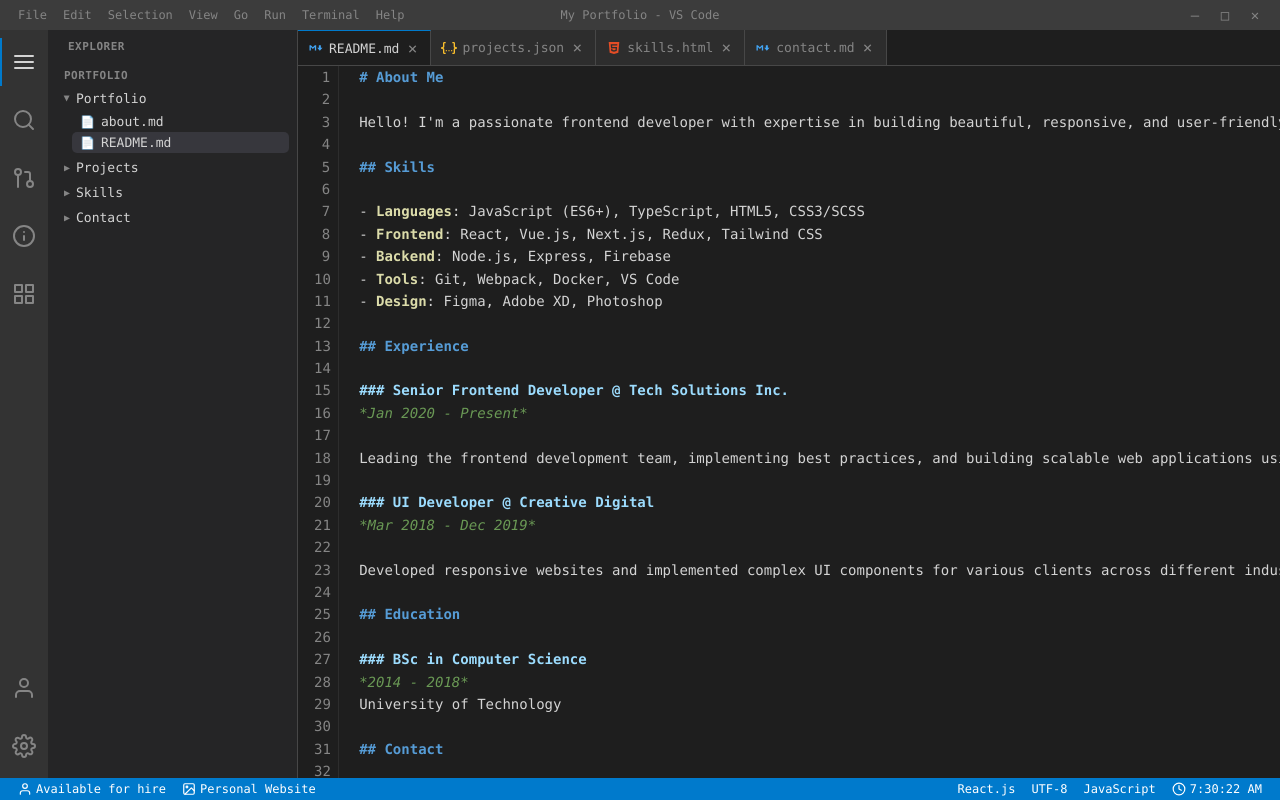
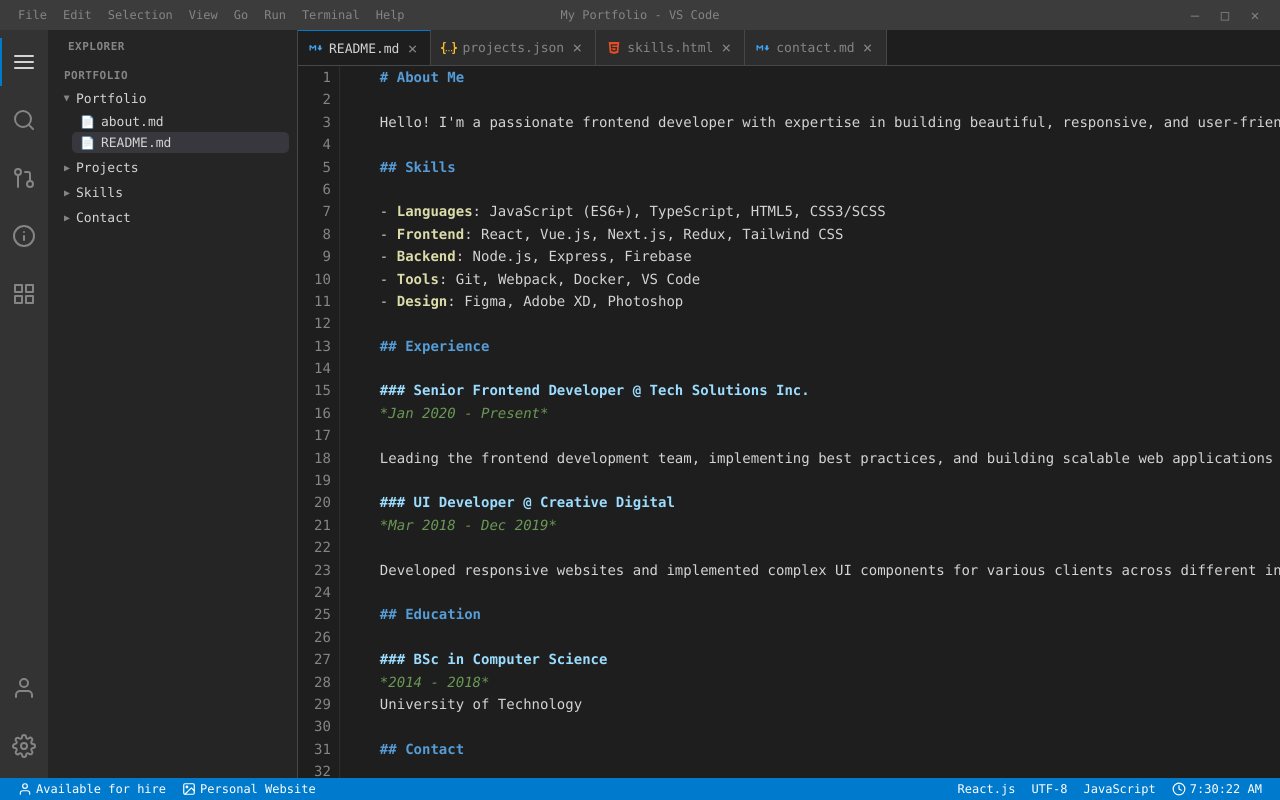
Before and after one commit to PavanKalisetti/vscode-portfolio, a React (Vite) app: page / in a window 1280 px wide. Built offline with nearby package versions, Linux system fonts and the light colour scheme.

Commit message:
good ui but have to fix the editing bug

```diff
--- a/src/components/EditorContent.css
+++ b/src/components/EditorContent.css
@@ -1,6 +1,8 @@
+/* Common styles for all editor types */
 .editor-section {
   display: flex;
   height: 100%;
+  flex: 1;
   font-family: 'Consolas', 'Courier New', monospace;
   overflow: hidden;
 }
@@ -16,6 +18,8 @@
   text-align: right;
   user-select: none;
   border-right: 1px solid rgba(128, 128, 128, 0.15);
+  height: 100%;
+  overflow: hidden;
 }
 
 .line-number {
@@ -25,18 +29,89 @@
   height: 1.6em;
 }
 
+/* Common body containers */
+.markdown-body,
+.json-body,
+.html-body {
+  display: flex;
+  flex: 1;
+  flex-direction: column;
+  padding: 0;
+  width: 100%;
+  height: 100%;
+  overflow: hidden;
+  position: relative;
+}
+
+/* Interactive Code Editor */
+.code-editor-container {
+  position: relative;
+  display: flex;
+  flex: 1;
+  width: 100%;
+  height: 100%;
+  min-height: 300px;
+  overflow: hidden;
+}
+
+.code-editor-textarea {
+  position: absolute;
+  top: 0;
+  left: 0;
+  width: 100%;
+  height: 100%;
+  color: transparent;
+  background: transparent;
+  caret-color: var(--vscode-text-color);
+  border: none;
+  resize: none;
+  outline: none;
+  padding: 0 20px;
+  overflow: auto;
+  z-index: 2;
+}
+
+.code-editor-highlight {
+  position: absolute;
+  top: 0;
+  left: 0;
+  width: 100%;
+  height: 100%;
+  pointer-events: none;
+  overflow: hidden;
+  z-index: 1;
+}
+
+/* Code line styling */
+.code-line {
+  font-family: 'Consolas', 'Courier New', monospace;
+  font-size: 14px;
+  line-height: 1.6;
+  white-space: pre;
+  letter-spacing: normal;
+  word-spacing: normal;
+  padding: 0 20px;
+  min-height: 1.6em;
+}
+
+/* Fix cursor alignment and ensure identical fonts */
+.code-editor-container textarea,
+.code-editor-container .code-editor-highlight {
+  font-size: 14px;
+  line-height: 1.6;
+  font-family: 'Consolas', 'Courier New', monospace;
+  tab-size: 2;
+  letter-spacing: normal;
+  word-spacing: normal;
+  white-space: pre;
+  padding: 0 20px;
+}
+
 /* Markdown content styling */
 .markdown-content {
   color: var(--vscode-text-color);
   line-height: 1.6;
   display: flex;
-}
-
-.markdown-body {
-  padding: 0;
-  width: 100%;
-  overflow-y: auto;
-  padding-bottom: 50px;
 }
 
 .markdown-body h2 {
@@ -124,8 +199,9 @@
 .json-body {
   padding: 10px 0;
   width: 100%;
-  overflow-y: auto;
-  padding-bottom: 50px;
+  height: 100%;
+  overflow: hidden;
+  position: relative;
 }
 
 .code-line {
@@ -134,6 +210,7 @@
   white-space: pre;
 }
 
+/* Indentation classes */
 .indent-1 { padding-left: 20px; }
 .indent-2 { padding-left: 40px; }
 .indent-3 { padding-left: 60px; }
@@ -152,8 +229,9 @@
 .html-body {
   padding: 10px 0;
   width: 100%;
-  overflow-y: auto;
-  padding-bottom: 50px;
+  height: 100%;
+  overflow: hidden;
+  position: relative;
 }
 
 .html-tag { color: var(--vscode-blue); }
@@ -353,12 +431,7 @@
   line-height: 1.6;
   color: var(--vscode-text-color);
   padding: 0;
-}
-
-.code-line {
-  padding: 0 20px;
-  min-height: 1.6em;
-  white-space: pre;
+  height: 100%;
 }
 
 /* Markdown syntax highlighting */
@@ -403,53 +476,6 @@
   color: var(--vscode-orange);
 }
 
-/* Interactive Code Editor */
-.code-editor-container {
-  position: relative;
-  width: 100%;
-  min-height: 300px;
-  overflow: auto;
-}
-
-.code-editor-textarea {
-  position: absolute;
-  top: 0;
-  left: 0;
-  width: 100%;
-  height: 100%;
-  color: transparent;
-  background: transparent;
-  caret-color: var(--vscode-text-color);
-  border: none;
-  resize: none;
-  outline: none;
-  padding: 0 20px;
-  font-family: 'Consolas', 'Courier New', monospace;
-  font-size: 14px;
-  line-height: 1.6;
-  white-space: pre;
-  overflow: hidden;
-  tab-size: 2;
-  z-index: 2;
-}
-
-.code-editor-highlight {
-  position: absolute;
-  top: 0;
-  left: 0;
-  width: 100%;
-  height: auto;
-  min-height: 100%;
-  pointer-events: none;
-  white-space: pre;
-  font-family: 'Consolas', 'Courier New', monospace;
-  font-size: 14px;
-  line-height: 1.6;
-  tab-size: 2;
-  z-index: 1;
-  padding-bottom: 50px;
-}
-
 /* JSON Error styling */
 .json-error {
   background-color: rgba(255, 0, 0, 0.1);
@@ -465,8 +491,10 @@
 .markdown-content .code-editor-container,
 .json-content .code-editor-container,
 .html-content .code-editor-container {
-  height: auto;
-  overflow: visible;
+  height: 100%;
+  min-height: 300px;
+  overflow: hidden;
+  position: relative;
 }
 
 /* Fix cursor alignment and scrollbars */
@@ -478,6 +506,8 @@
   tab-size: 2;
   letter-spacing: normal;
   word-spacing: normal;
+  white-space: pre;
+  padding: 0 20px;
 }
 
 /* Ensure proper cursor positioning by making both layers exactly the same */
@@ -488,4 +518,5 @@
   line-height: 1.6;
   letter-spacing: normal;
   word-spacing: normal;
+  white-space: pre;
 }
--- a/src/components/ProjectsSection.jsx
+++ b/src/components/ProjectsSection.jsx
@@ -3,7 +3,6 @@
 
 const ProjectsSection = () => {
   const [projectsText, setProjectsText] = useState('');
-  const [displayProjects, setDisplayProjects] = useState([]);
   const [error, setError] = useState(null);
   const [lineCount, setLineCount] = useState(50);
   const editorRef = useRef(null);
@@ -42,7 +41,6 @@
   useEffect(() => {
     const formattedJson = JSON.stringify({ projects: initialProjects }, null, 2);
     setProjectsText(formattedJson);
-    setDisplayProjects(initialProjects);
 
     // Count lines for the line numbers
     const lines = formattedJson.split('\n').length;
@@ -73,7 +71,6 @@
     try {
       const parsed = JSON.parse(newText);
       if (parsed && parsed.projects && Array.isArray(parsed.projects)) {
-        setDisplayProjects(parsed.projects);
         setError(null);
       } else {
         setError("Invalid projects format. Expected { projects: [...] }");
@@ -92,8 +89,9 @@
       const parsed = JSON.parse(projectsText);
       const formatted = JSON.stringify(parsed, null, 2);
       setProjectsText(formatted);
-    } catch (err) {
+    } catch (error) {
       // If it can't be parsed, leave it as is
+      console.log("Could not format JSON:", error);
     }
   };
 
@@ -161,28 +159,6 @@
             {error}
           </div>
         )}
-
-        <div className="projects-display">
-          {displayProjects.map(project => (
-            <div key={project.id} className="project-card">
-              <div className="project-image">
-                <img src={project.image} alt={project.title} />
-              </div>
-              <div className="project-info">
-                <h3>{project.title}</h3>
-                <p>{project.description}</p>
-                <div className="project-technologies">
-                  {project.technologies?.map(tech => (
-                    <span key={tech} className="tech-tag">{tech}</span>
-                  ))}
-                </div>
-                <a href={project.link} className="project-link" target="_blank" rel="noopener noreferrer">
-                  View Project
-                </a>
-              </div>
-            </div>
-          ))}
-        </div>
       </div>
     </div>
   );
--- a/src/components/SkillsSection.jsx
+++ b/src/components/SkillsSection.jsx
@@ -7,34 +7,6 @@
   const editorRef = useRef(null);
   const highlightRef = useRef(null);
   const containerRef = useRef(null);
-
-  // Skill data for rendering
-  const frontendSkills = [
-    { name: 'React', proficiency: 90 },
-    { name: 'JavaScript', proficiency: 95 },
-    { name: 'HTML5', proficiency: 90 },
-    { name: 'CSS3/SCSS', proficiency: 85 },
-    { name: 'TypeScript', proficiency: 80 },
-    { name: 'Vue.js', proficiency: 75 },
-    { name: 'Redux', proficiency: 85 },
-    { name: 'Next.js', proficiency: 70 }
-  ];
-
-  const backendSkills = [
-    { name: 'Node.js', proficiency: 80 },
-    { name: 'Express', proficiency: 75 },
-    { name: 'MongoDB', proficiency: 70 },
-    { name: 'Firebase', proficiency: 80 },
-    { name: 'REST API', proficiency: 85 }
-  ];
-
-  const otherSkills = [
-    { name: 'Git/GitHub', proficiency: 90 },
-    { name: 'Webpack', proficiency: 75 },
-    { name: 'Docker', proficiency: 65 },
-    { name: 'Figma', proficiency: 80 },
-    { name: 'Adobe XD', proficiency: 70 }
-  ];
 
   // Initial HTML content
   const initialHtml = `<!DOCTYPE html>
@@ -52,13 +24,37 @@
 
       <div class="skills-container">
         <h2>Frontend Development</h2>
-        <!-- Frontend skills go here -->
+        <div class="skill-item">
+          <div class="skill-info">
+            <span class="skill-name">React</span>
+            <span class="skill-percentage">90%</span>
+          </div>
+          <div class="skill-bar">
+            <div class="skill-progress" style="width:90%"></div>
+          </div>
+        </div>
 
         <h2>Backend Development</h2>
-        <!-- Backend skills go here -->
+        <div class="skill-item">
+          <div class="skill-info">
+            <span class="skill-name">Node.js</span>
+            <span class="skill-percentage">80%</span>
+          </div>
+          <div class="skill-bar">
+            <div class="skill-progress" style="width:80%"></div>
+          </div>
+        </div>
 
         <h2>Other Skills</h2>
-        <!-- Other skills go here -->
+        <div class="skill-item">
+          <div class="skill-info">
+            <span class="skill-name">Git/GitHub</span>
+            <span class="skill-percentage">90%</span>
+          </div>
+          <div class="skill-bar">
+            <div class="skill-progress" style="width:90%"></div>
+          </div>
+        </div>
       </div>
 
     </section>
@@ -101,24 +97,6 @@
     // Update line count
     const lines = newText.split('\n').length;
     setLineCount(Math.max(50, lines + 10));
-  };
-
-  // Render skill progress bar
-  const renderSkillBar = (skill) => {
-    return (
-      <div key={skill.name} className="skill-item">
-        <div className="skill-info">
-          <span className="skill-name">{skill.name}</span>
-          <span className="skill-percentage">{skill.proficiency}%</span>
-        </div>
-        <div className="skill-bar">
-          <div
-            className="skill-progress"
-            style={{ width: `${skill.proficiency}%` }}
-          ></div>
-        </div>
-      </div>
-    );
   };
 
   // Apply syntax highlighting to HTML
@@ -186,22 +164,6 @@
             {highlightHtml(htmlText)}
           </div>
         </div>
-
-        {/* Skills display */}
-        <div className="skills-display">
-          <h2>Frontend Development</h2>
-          {frontendSkills.map(skill => renderSkillBar(skill))}
-        </div>
-
-        <div className="skills-display">
-          <h2>Backend Development</h2>
-          {backendSkills.map(skill => renderSkillBar(skill))}
-        </div>
-
-        <div className="skills-display">
-          <h2>Other Skills</h2>
-          {otherSkills.map(skill => renderSkillBar(skill))}
-        </div>
       </div>
     </div>
   );
```
